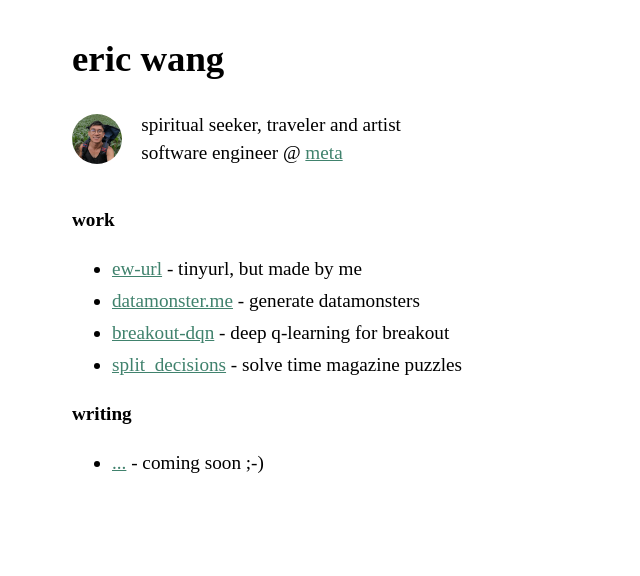
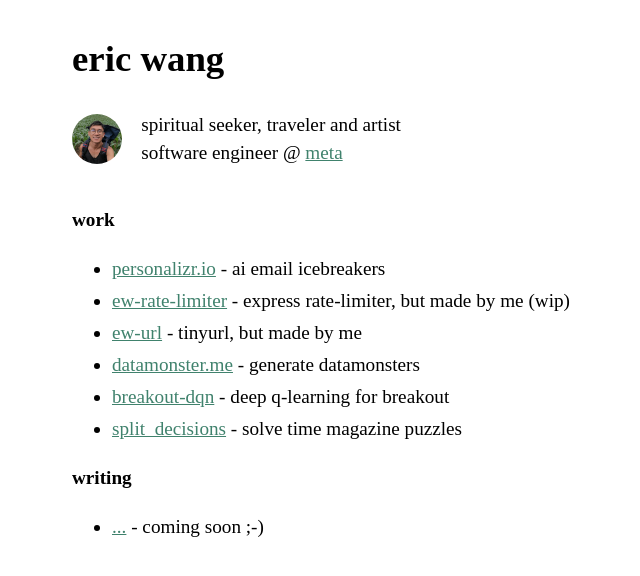
Before and after one commit to soft-boy/ericwang-xyz, a Next.js app: page / in a window 1280 px wide. Shown: the top 576 px of the page, without its empty margins (268-908 px from the left). Built offline with nearby package versions, Linux system fonts and the light colour scheme; a web font is replaced by a local one.

Commit message:
add personalizr and ew-rate-limiter

```diff
--- a/pages/index.js
+++ b/pages/index.js
@@ -39,6 +39,8 @@ export default function Home() {
         </div>
         <div className="category">work</div>
         <ul>
+          <li><a href="https://personalizr.io/">personalizr.io</a> - ai email icebreakers</li>
+          <li><a href="https://github.com/soft-boy/ew-rate-limiter">ew-rate-limiter</a> - express rate-limiter, but made by me (wip)</li>
           <li><a href="https://ewurl.cc/">ew-url</a> - tinyurl, but made by me</li>
           <li><a href="https://www.datamonster.me/">datamonster.me</a> - generate datamonsters</li>
           <li><a href="https://github.com/soft-boy/breakout-dqn">breakout-dqn</a> - deep q-learning for breakout</li>
```
Also changed, not shown: 2 other files (tests, documents, lock files or other folders).
